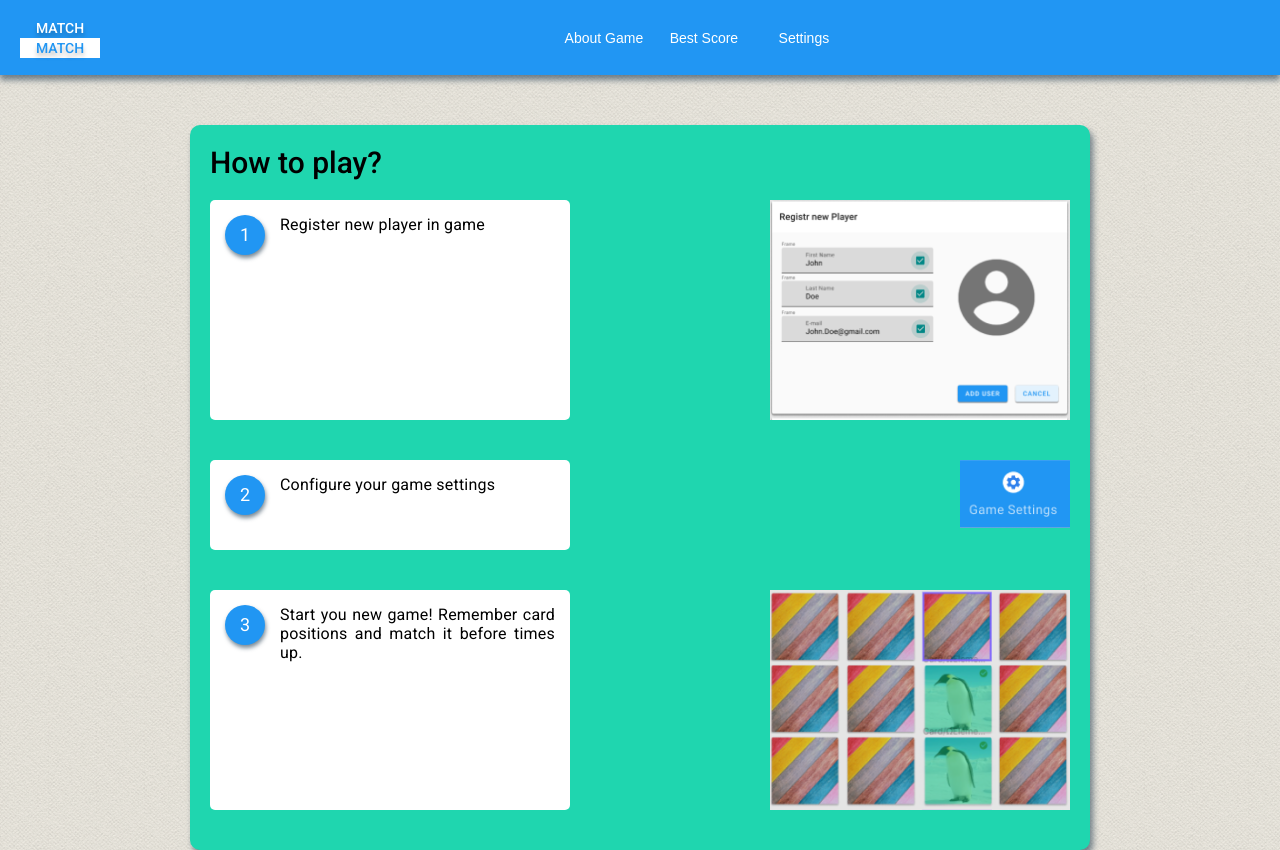
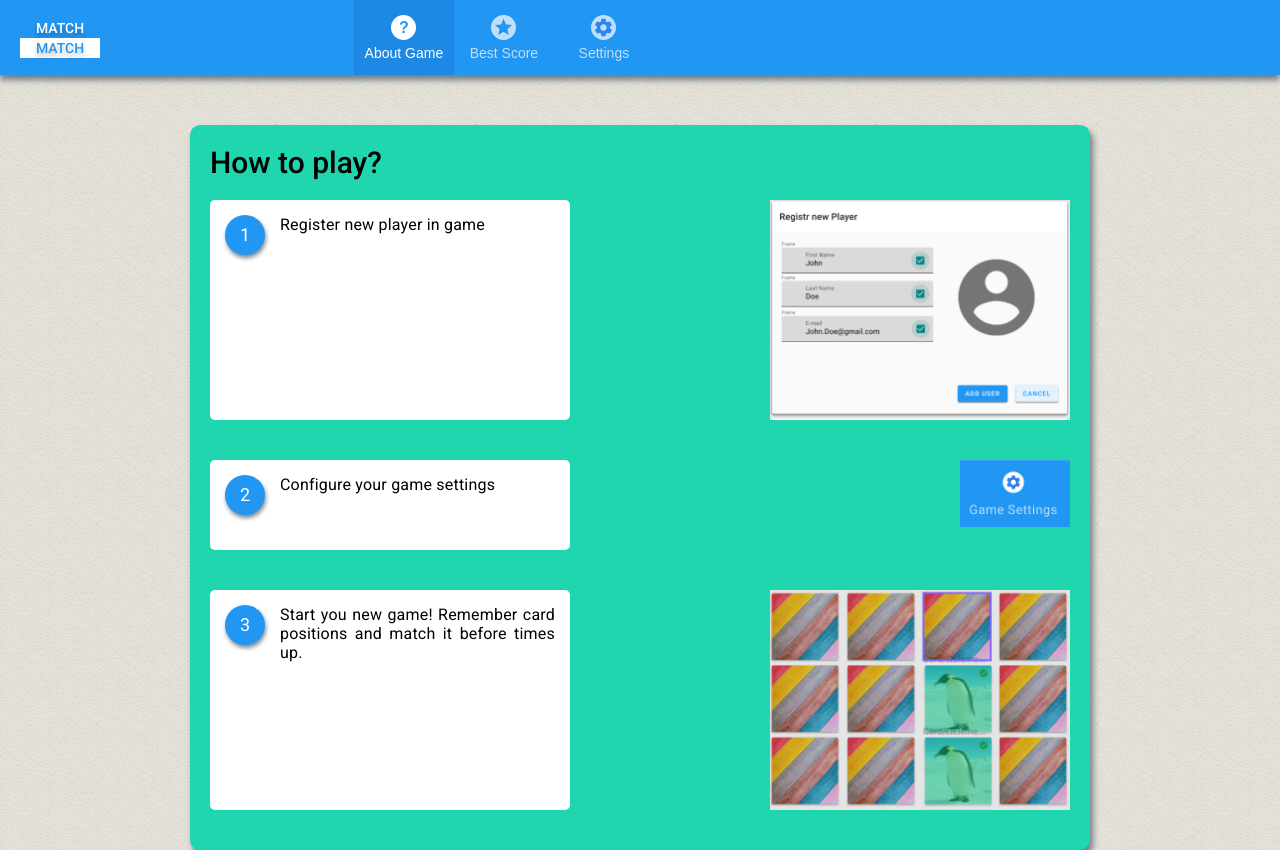
Before and after one commit to Stepbackru/match-match-game, a website built with webpack: page src/index.html in a window 1280 px wide. Shown: the top 850 px of the page. Built offline with nearby package versions, Linux system fonts and the light colour scheme.

Commit message:
refactor: change classNames of buttons icons & add icons

```diff
--- a/src/assets/data/mainTemplate.ts
+++ b/src/assets/data/mainTemplate.ts
@@ -43,11 +43,12 @@ const mainTemplate = [
                     child: [
                       {
                         el: 'button',
-                        classNames: 'menu__btn menu__btn-about',
+                        classNames: 'menu__btn menu__btn-about menu__btn-active',
                         child: [
                           {
                             el: 'div',
                             classNames: 'menu__icon menu__icon-about',
+                            text: '?',
                           },
                           {
                             el: 'p',
@@ -68,7 +69,13 @@ const mainTemplate = [
                         child: [
                           {
                             el: 'div',
-                            classNames: 'menu__icon menu__icon-score',
+                            classNames: 'menu__icon menu__icon-transparent',
+                            child: [
+                              {
+                                el: 'div',
+                                classNames: 'menu__icon-score',
+                              },
+                            ],
                           },
                           {
                             el: 'p',
@@ -89,7 +96,13 @@ const mainTemplate = [
                         child: [
                           {
                             el: 'div',
-                            classNames: 'menu__icon menu__icon-settings',
+                            classNames: 'menu__icon',
+                            child: [
+                              {
+                                el: 'div',
+                                classNames: 'menu__icon-settings',
+                              },
+                            ],
                           },
                           {
                             el: 'p',
--- a/src/pages/style.scss
+++ b/src/pages/style.scss
@@ -61,6 +61,7 @@ body {
 
 .menu {
   height: 100%;
+  width: 50%;
 
   &__list {
     height: 100%;
@@ -74,13 +75,54 @@ body {
   &__btn {
     width: 100px;
     height: 100%;
+    display: flex;
+    flex-direction: column;
+    justify-content: center;
+    align-items: center;
     background: #2196F3;
+    opacity: .7;
 
     &:hover {
       background: #1E88E5;
+      opacity: 1;
     }
   }
+
+  &__btn-active {
+    opacity: 1;
+    background: #1E88E5;
+    pointer-events: none;
+  }
+
+  &__icon {
+    width: 25px;
+    height: 25px;
+    font-size: 16px;
+    font-weight: 600;
+    color: #2196F3;
+    text-align: center;
+    line-height: 25px;
+    border-radius: 50%;
+    background: #ffffff;
+  }
+
+  &__icon-transparent {
+    background: transparent;
+  }
+
+  &__icon-score {
+    width: 100%;
+    height: 100%;
+    background: url(../assets/images/icons/score.svg) no-repeat center / 25px;
+  }
+  &__icon-settings {
+    width: 100%;
+    height: 100%;
+    background: url(../assets/images/icons/settings.svg) no-repeat center / 19px;
+  }
+
   &__caption {
+    padding-top: 5px;
     font-size: 14px;
     font-weight: 400;
     color: #ffffff;
```
Also changed, not shown: src/assets/images/icons/score.svg (added), src/assets/images/icons/settings.svg (added), src/assets/images/star.svg (added).
